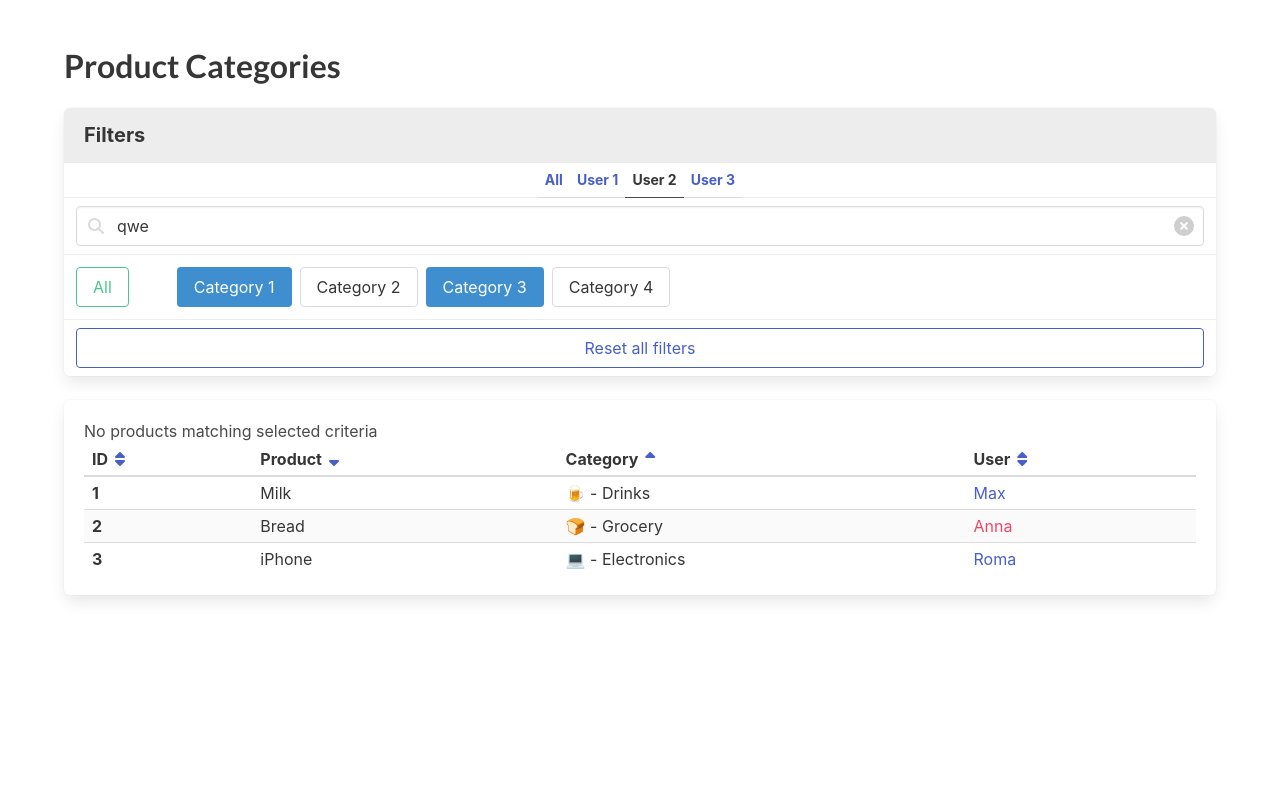
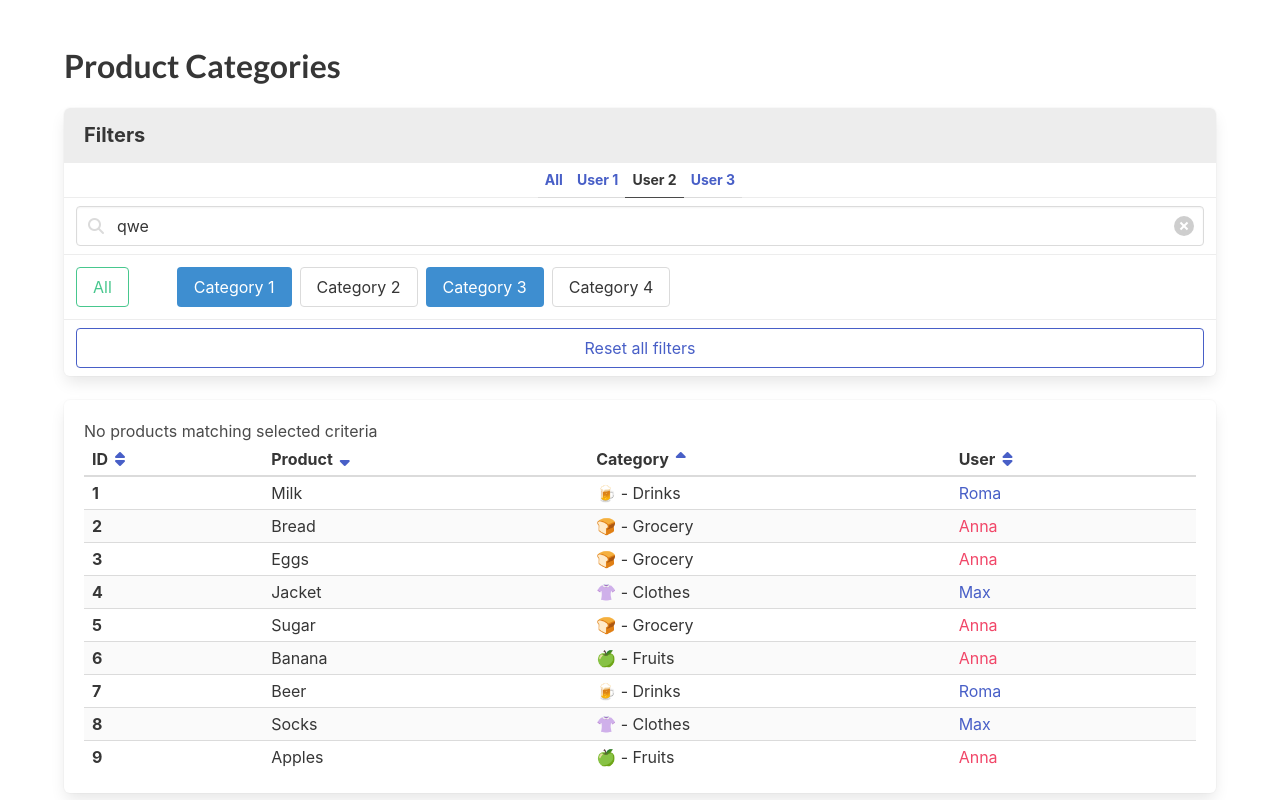
Before and after one commit to hattoriKanto/react_product-categories, a React (Create React App) app: page / in a window 1280 px wide. Built offline with nearby package versions, Linux system fonts and the light colour scheme.

Commit message:
add solution to task-1

```diff
--- a/src/App.jsx
+++ b/src/App.jsx
@@ -1,10 +1,13 @@
+/* eslint-disable arrow-parens */
+/* eslint-disable quotes */
 /* eslint-disable jsx-a11y/accessible-emoji */
-import React from 'react';
-import './App.scss';
+import React from "react";
+import "./App.scss";
+import classNames from "classnames";
 
-// import usersFromServer from './api/users';
-// import categoriesFromServer from './api/categories';
-// import productsFromServer from './api/products';
+import usersFromServer from "./api/users";
+import categoriesFromServer from "./api/categories";
+import productsFromServer from "./api/products";
 
 // const products = productsFromServer.map((product) => {
 //   const category = null; // find by product.categoryId
@@ -13,7 +16,29 @@ import './App.scss';
 //   return null;
 // });
 
-export const App = () => (
+function preparedProducts() {
+  const products = [...productsFromServer].map((product) => {
+    const category = getCategoryById(product.categoryId);
+    const user = getUserById(category.ownerId);
+
+    return [product, category, user];
+  });
+
+  function getCategoryById(categoryId) {
+    return categoriesFromServer.find((category) => category.id === categoryId);
+  }
+
+  function getUserById(userId) {
+    return usersFromServer.find((user) => user.id === userId);
+  }
+
+  return products;
+}
+
+export const App = () => {
+  const visibleProducts = preparedProducts();
+
+  return (
     <div className="section">
       <div className="container">
         <h1 className="title">Product Categories</h1>
@@ -23,32 +48,19 @@ export const App = () => (
             <p className="panel-heading">Filters</p>
 
             <p className="panel-tabs has-text-weight-bold">
-            <a
-              data-cy="FilterAllUsers"
-              href="#/"
-            >
+              <a data-cy="FilterAllUsers" href="#/">
                 All
               </a>
 
-            <a
-              data-cy="FilterUser"
-              href="#/"
-            >
+              <a data-cy="FilterUser" href="#/">
                 User 1
               </a>
 
-            <a
-              data-cy="FilterUser"
-              href="#/"
-              className="is-active"
-            >
+              <a data-cy="FilterUser" href="#/" className="is-active">
                 User 2
               </a>
 
-            <a
-              data-cy="FilterUser"
-              href="#/"
-            >
+              <a data-cy="FilterUser" href="#/">
                 User 3
               </a>
             </p>
@@ -95,11 +107,7 @@ export const App = () => (
                 Category 1
               </a>
 
-            <a
-              data-cy="Category"
-              className="button mr-2 my-1"
-              href="#/"
-            >
+              <a data-cy="Category" className="button mr-2 my-1" href="#/">
                 Category 2
               </a>
 
@@ -110,11 +118,7 @@ export const App = () => (
               >
                 Category 3
               </a>
-            <a
-              data-cy="Category"
-              className="button mr-2 my-1"
-              href="#/"
-            >
+              <a data-cy="Category" className="button mr-2 my-1" href="#/">
                 Category 4
               </a>
             </div>
@@ -145,7 +149,6 @@ export const App = () => (
                 <th>
                   <span className="is-flex is-flex-wrap-nowrap">
                     ID
-
                     <a href="#/">
                       <span className="icon">
                         <i data-cy="SortIcon" className="fas fa-sort" />
@@ -157,7 +160,6 @@ export const App = () => (
                 <th>
                   <span className="is-flex is-flex-wrap-nowrap">
                     Product
-
                     <a href="#/">
                       <span className="icon">
                         <i data-cy="SortIcon" className="fas fa-sort-down" />
@@ -169,7 +171,6 @@ export const App = () => (
                 <th>
                   <span className="is-flex is-flex-wrap-nowrap">
                     Category
-
                     <a href="#/">
                       <span className="icon">
                         <i data-cy="SortIcon" className="fas fa-sort-up" />
@@ -181,7 +182,6 @@ export const App = () => (
                 <th>
                   <span className="is-flex is-flex-wrap-nowrap">
                     User
-
                     <a href="#/">
                       <span className="icon">
                         <i data-cy="SortIcon" className="fas fa-sort" />
@@ -193,56 +193,34 @@ export const App = () => (
             </thead>
 
             <tbody>
-            <tr data-cy="Product">
+              {visibleProducts.map((product) => {
+                const [productInfo, categoryInfo, userInfo] = product;
+                const isFemale = userInfo.sex === "f";
+
+                return (
+                  <tr key={productInfo.id} data-cy="Product">
                     <td className="has-text-weight-bold" data-cy="ProductId">
-                1
+                      {productInfo.id}
                     </td>
 
-              <td data-cy="ProductName">Milk</td>
-              <td data-cy="ProductCategory">🍺 - Drinks</td>
+                    <td data-cy="ProductName">{productInfo.name}</td>
+                    <td data-cy="ProductCategory">{`${categoryInfo.icon} - ${categoryInfo.title}`}</td>
 
                     <td
                       data-cy="ProductUser"
-                className="has-text-link"
+                      className={classNames("has-text-link", {
+                        "has-text-danger": isFemale,
+                      })}
                     >
-                Max
+                      {userInfo.name}
                     </td>
                   </tr>
-
-            <tr data-cy="Product">
-              <td className="has-text-weight-bold" data-cy="ProductId">
-                2
-              </td>
-
-              <td data-cy="ProductName">Bread</td>
-              <td data-cy="ProductCategory">🍞 - Grocery</td>
-
-              <td
-                data-cy="ProductUser"
-                className="has-text-danger"
-              >
-                Anna
-              </td>
-            </tr>
-
-            <tr data-cy="Product">
-              <td className="has-text-weight-bold" data-cy="ProductId">
-                3
-              </td>
-
-              <td data-cy="ProductName">iPhone</td>
-              <td data-cy="ProductCategory">💻 - Electronics</td>
-
-              <td
-                data-cy="ProductUser"
-                className="has-text-link"
-              >
-                Roma
-              </td>
-            </tr>
+                );
+              })}
             </tbody>
           </table>
         </div>
       </div>
     </div>
   );
+};
```
Lines whose indentation alone changed are shown as unchanged.
